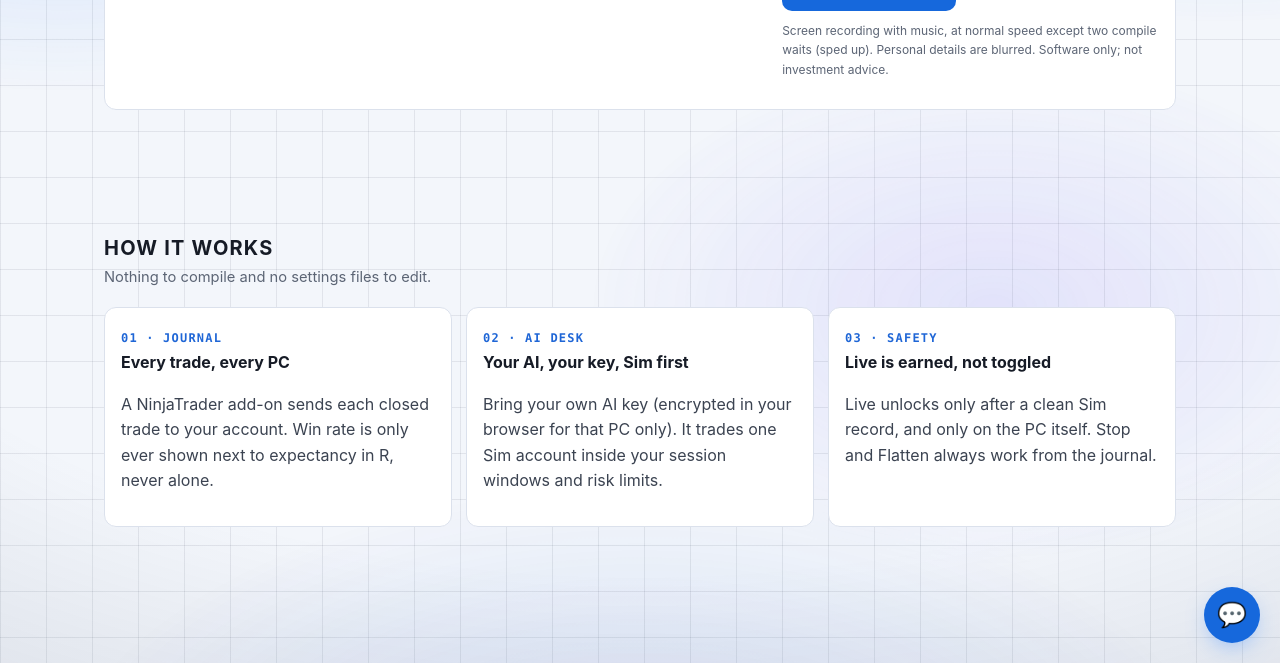
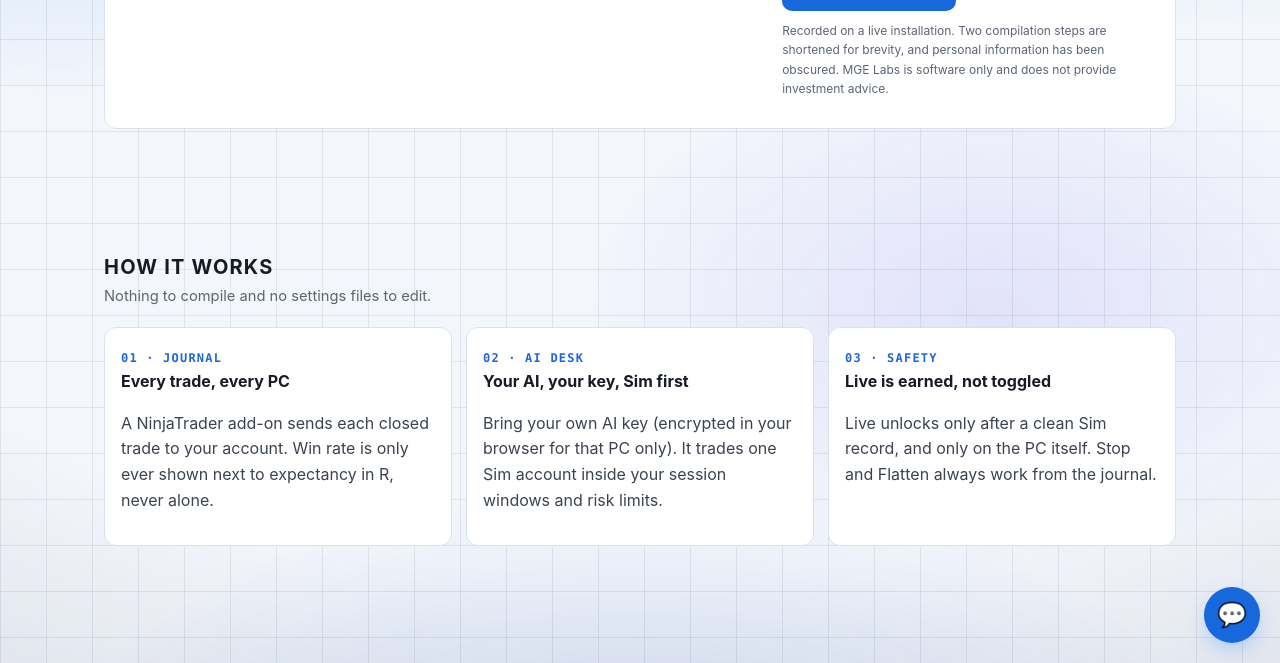
Before and after one commit to MGEQuant/MGEQuant, a Jekyll site: the page labs.html, which Jekyll copies as it is, in a window 1280 px wide and 900 px high, scrolled down 553 px, cut to the strip 237-900 px from the top of the window. Built offline with Jekyll 4.4.1, drawn with Linux system fonts in a browser that asks for light colours.

Commit message:
MGE Labs page: video caption in plain business wording
Co-Authored-By: Claude Opus 5.5 <noreply@anthropic.com>

```diff
--- a/labs.html
+++ b/labs.html
@@ -479,7 +479,7 @@
             <li><b>Pair</b> the PC with a one-time code. Closed trades now sync to your journal.</li>
           </ol>
           <a class="labs-cta" href="https://journal.mgequant.com/" target="_blank" rel="noopener">Enter MGE Labs →</a>
-          <p class="labs-fine">Screen recording with music, at normal speed except two compile waits (sped up). Personal details are blurred. Software only; not investment advice.</p>
+          <p class="labs-fine">Recorded on a live installation. Two compilation steps are shortened for brevity, and personal information has been obscured. MGE Labs is software only and does not provide investment advice.</p>
         </div>
       </div>
     </section>
```
